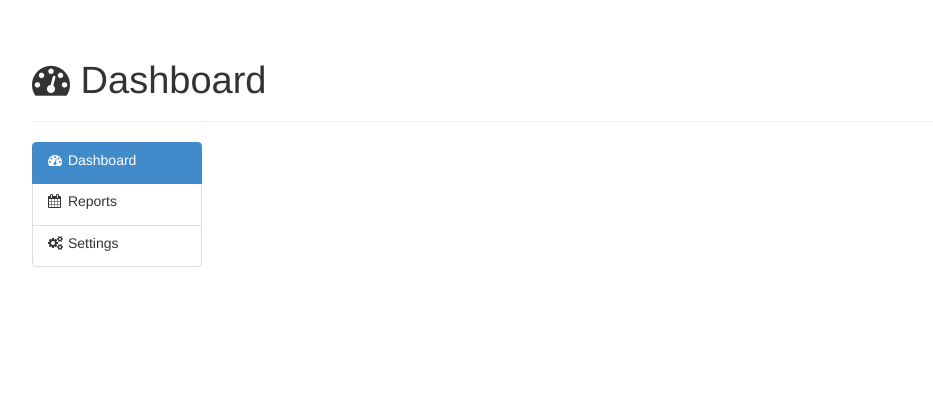
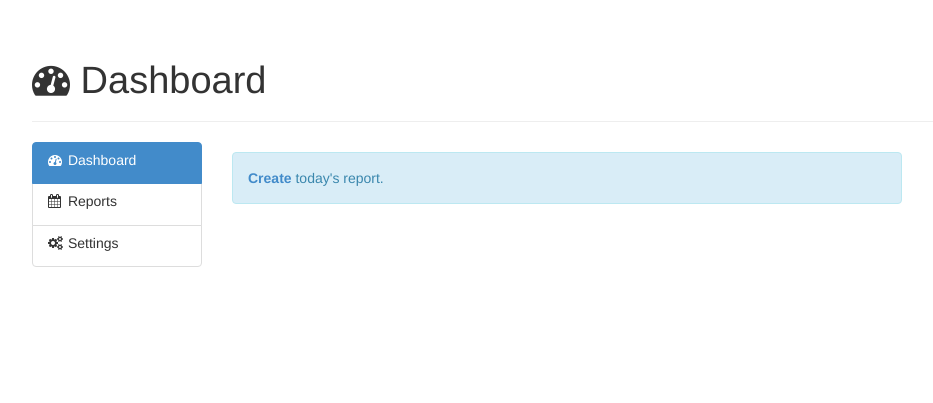
Before and after one commit to drscream/stech-uhr, a Django app: template stechuhr/templates/dashboard.html in a window 1280 px wide. Shown: the part 50-453 px from the top of the page, without its empty margins (23-956 px from the left). Run offline with Django 3.2, Linux system fonts and the light colour scheme; the template is opened without the code that fills it, so the values that code supplies are empty.

```diff
--- a/stechuhr/templates/dashboard.html
+++ b/stechuhr/templates/dashboard.html
@@ -41,6 +41,30 @@
 	<div class="col-lg-7">
 		<div class="row">
 			<div class="col-lg-12">
+			{% if report %}
+				<table class="table table-stripped table-hover">
+					<tr>
+						<th>Weekday</th>
+						<th>Date</th>
+						<th>Kind of workday</th>
+						<th>Start time</th>
+						<th>End time</th>
+						<th>Details</th>
+					</tr>
+					<tr>
+						<td>{{ report.date|date:"l" }}</td>
+						<td>{{ report.date }}</td>
+						<td>{{ report.workday }}</td>
+						<td>{{ report.start_time|time:"H:i:s" }}</td>
+						<td>{{ report.end_time|time:"H:i:s" }}</td>
+						<td><a href="{% url 'reports_day' report.date|date:"Y" report.date|date:"m" report.date|date:"d" %}">Show</a></td>
+					</tr>
+				</table>
+			{% else %}
+				<div class="alert alert-info form-alert">
+					<a href="/stechuhr/reports/day/{% now "Y" %}/{% now "m" %}/{% now "d" %}/"><strong>Create</strong></a> today's report.
+				</div>
+			{% endif %}
 			</div>
 		</div>
 	</div>
```
